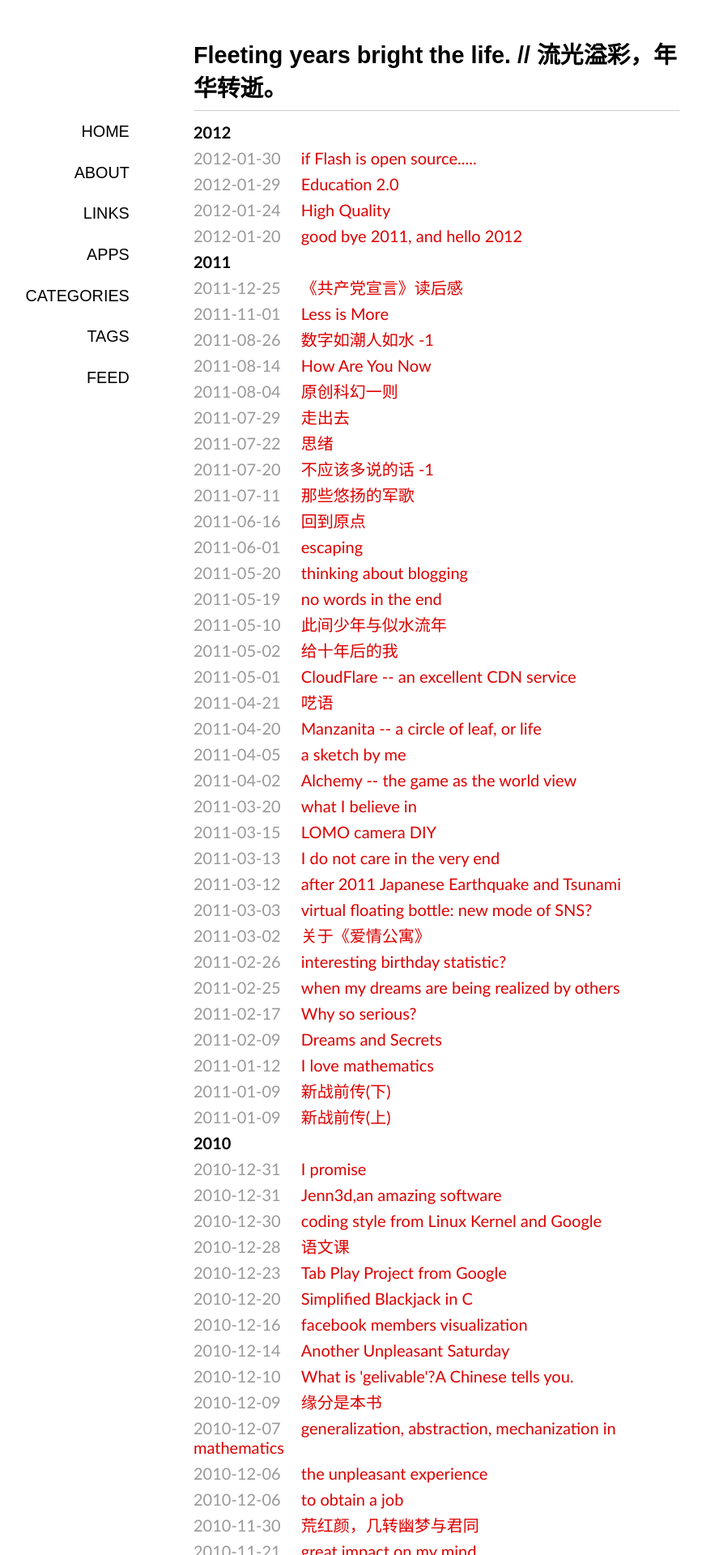
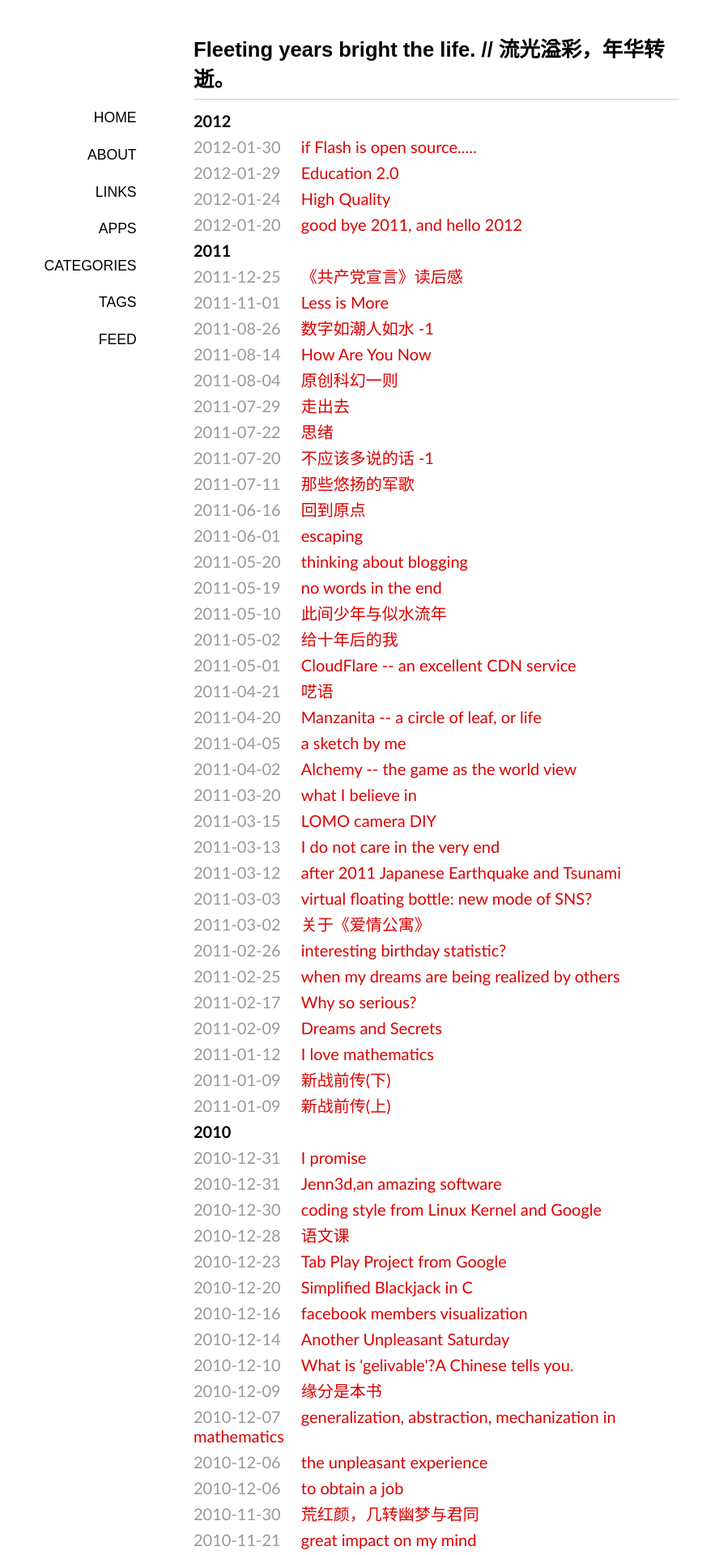
Before and after one commit to fyears/fyears.github.io, a Jekyll site: the page built from index.md, in a window 1280 px wide. Shown: the top 1920 px of the page at 81% size, without its empty margins (101-968 px from the left). Built offline with Jekyll 4.4.1, drawn with Linux system fonts in a browser that asks for light colours; some web fonts are replaced.

Commit message:
tweak font size

```diff
--- a/assets/css/style.css
+++ b/assets/css/style.css
@@ -12,7 +12,7 @@
 @import url(http://fonts.googleapis.com/css?family=Galdeano);
 @import url(http://fonts.googleapis.com/css?family=Electrolize);
 @import url(http://fonts.googleapis.com/css?family=Cuprum);
-body{font-size:18px;font-family:"Galdeano","Hiragino Sans GB","Microsoft YaHei",Trebuchet,"Trebuchet MS",Tahoma,"Lucida Grande","Lucida Sans Unicode",Verdana,sans-serif;color:#000000;background-color:#ffffff;}
+body{font-size:16px;font-family:"Galdeano","Hiragino Sans GB","Microsoft YaHei",Trebuchet,"Trebuchet MS",Tahoma,"Lucida Grande","Lucida Sans Unicode",Verdana,sans-serif;color:#000000;background-color:#ffffff;}
 *{padding:0;margin: 0;border:none;outline:none;}
 a{color:#dd0000;text-decoration:none;}
 a:hover{color:#333333;text-decoration:underline;}
```
